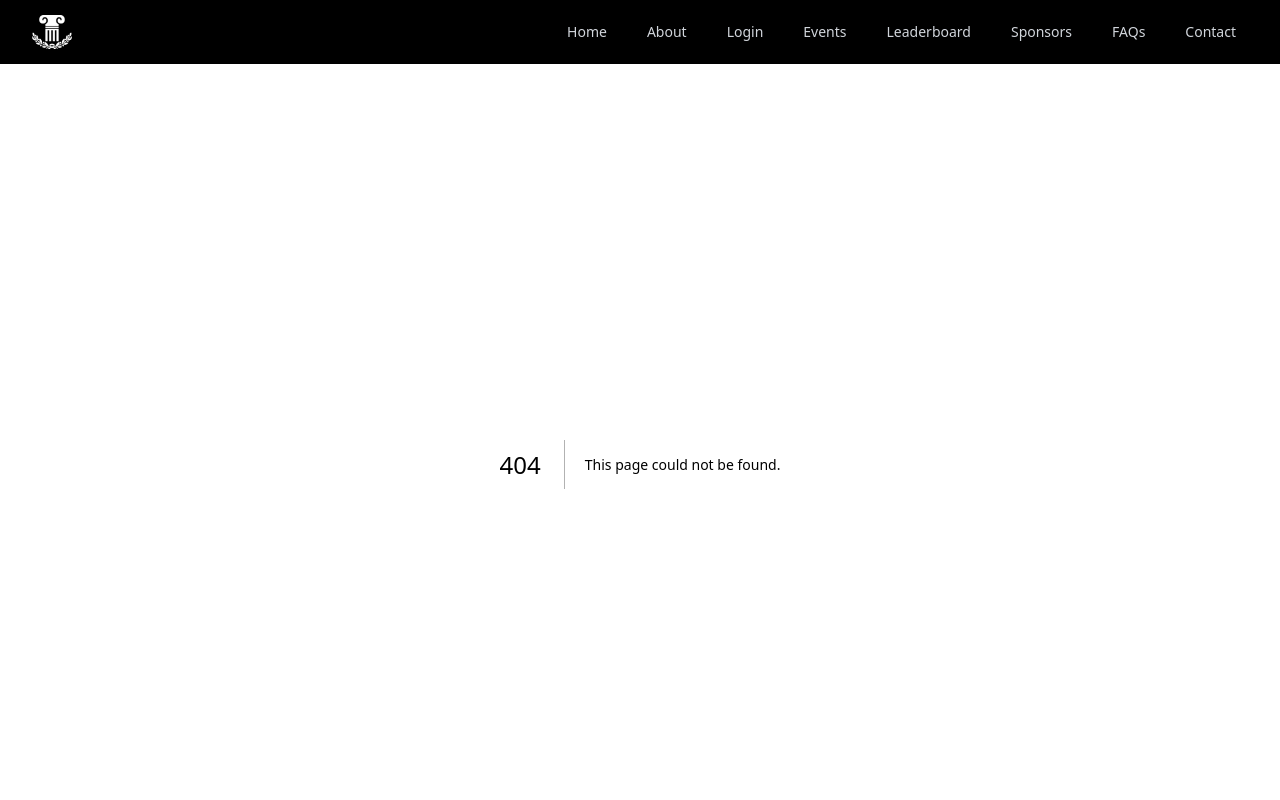
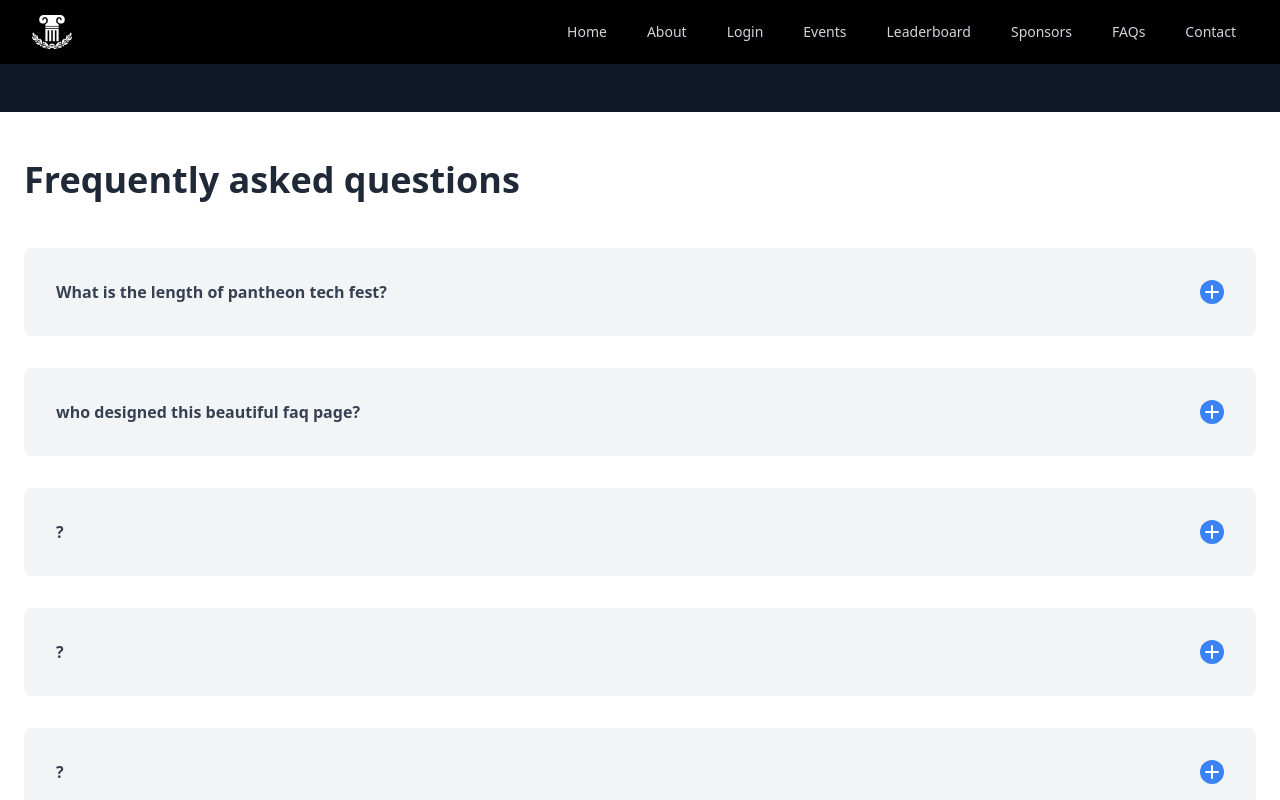
Before and after one commit to hardikpedia/Pantheon2023, a Next.js app: page /faq in a window 1280 px wide. Before the commit this address had no page. Shown: the top 800 px of the page. Built offline with nearby package versions, Linux system fonts and the light colour scheme.

Commit message:
faq page added

```diff
--- /dev/null
+++ b/src/components/faqcard.js
@@ -0,0 +1,41 @@
+import { useState } from 'react';
+
+export default function FaqCard(props) {
+    const [isOpen, setIsOpen] = useState(false);
+    const onClickHandler = () => {
+        setIsOpen(!isOpen);
+    }
+
+
+    return (
+        <div class="p-8 bg-gray-100 rounded-lg dark:bg-gray-800">
+            <button onClick={onClickHandler} class="flex items-center justify-between w-full">
+                <h1 class="font-semibold text-gray-700 dark:text-white">{props.question}?</h1>
+                {isOpen ?
+                    <span class="text-gray-400 bg-gray-200 rounded-full">
+                        <svg xmlns="http://www.w3.org/2000/svg" class="w-6 h-6" fill="none" viewBox="0 0 24 24" stroke="currentColor">
+                            <path stroke-linecap="round" stroke-linejoin="round" stroke-width="2" d="M18 12H6" />
+                        </svg>
+                    </span>
+                    :
+                    <span class="text-white bg-blue-500 rounded-full">
+                        <svg xmlns="http://www.w3.org/2000/svg" class="w-6 h-6" fill="none" viewBox="0 0 24 24" stroke="currentColor">
+                            <path stroke-linecap="round" stroke-linejoin="round" stroke-width="2" d="M12 6v6m0 0v6m0-6h6m-6 0H6" />
+                        </svg>
+                    </span>
+                }
+
+
+
+            </button>
+            {isOpen &&
+                <p class="mt-6 text-sm text-gray-500 dark:text-gray-300">
+                    {props.answer}
+                </p>
+            }
+
+        </div>
+
+
+    );
+}
--- /dev/null
+++ b/src/pages/faq.js
@@ -0,0 +1,34 @@
+import { useState } from 'react';
+import FaqCard from '@/components/faqcard';
+export default function Faq() {
+
+
+
+    return (
+        <div className='py-12 bg-[#111827] '>
+            <div >
+
+                <section class="bg-white dark:bg-gray-900">
+                    <div class="container px-6 py-12 mx-auto">
+                        <h1 class="text-2xl md:text-3xl font-semibold text-gray-800 lg:text-4xl dark:text-white">Frequently asked questions</h1>
+
+                        <div class="mt-8 space-y-8 lg:mt-12">
+                            <FaqCard question="What is the length of pantheon tech fest" answer="Culpa cillum velit est laboris laborum do. Dolore cillum tempor ut commodo sunt dolor culpa cillum nulla. Consequat nisi culpa elit quis sit. Nostrud reprehenderit eiusmod magna reprehenderit ut tempor. Deserunt enim sunt non aliquip. Aliquip dolor occaecat duis dolor sint eu ipsum do cillum. Dolor minim est incididunt exercitation sit aliqua ut nisi ex ad." />
+                            <FaqCard question="who designed this beautiful faq page" answer="one and only KUMAR  SHIVAM" />
+                            <FaqCard />
+                            <FaqCard />
+                            <FaqCard />
+                            <FaqCard />
+                            <FaqCard />
+                            <FaqCard />
+
+                        </div>
+                    </div>
+                </section>
+            </div>
+
+
+        </div>
+
+    );
+}
```
